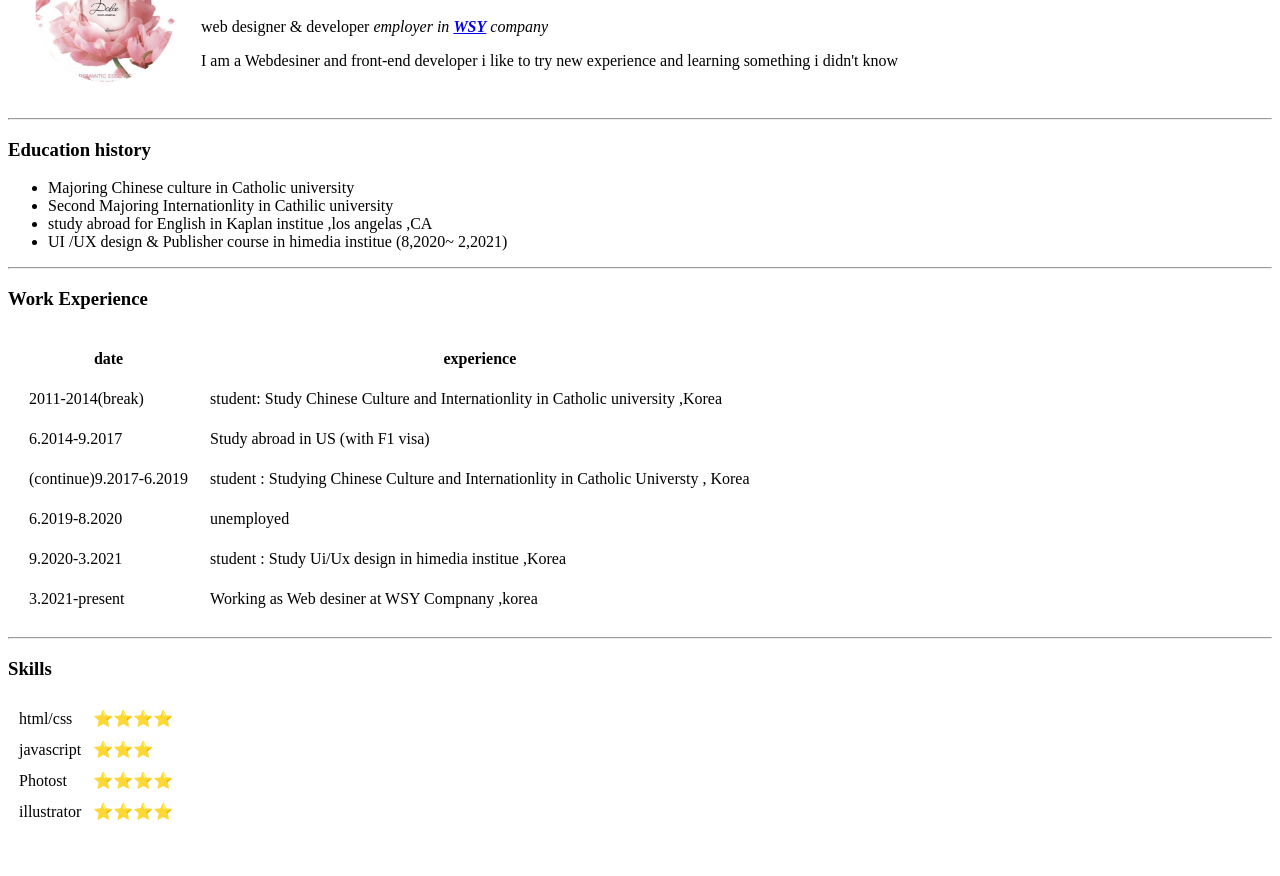
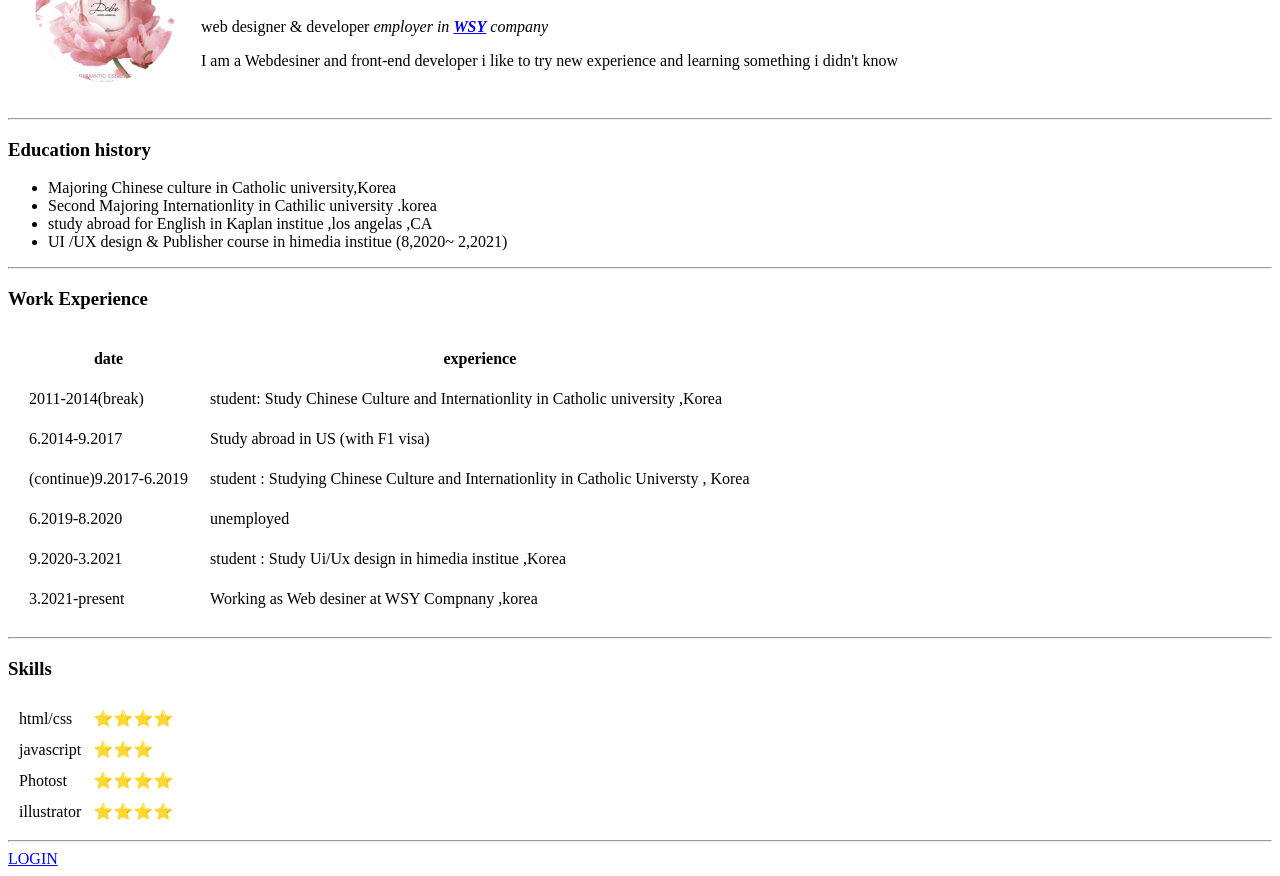
Before and after one commit to loun22/CV, a plain HTML site: page index.html in a window 1280 px wide. Shown: the part 94-970 px from the top of the page. Before the commit the page ends 934 px from the top, so only its background shows below. Drawn offline with Linux system fonts and the light colour scheme.

Commit message:
second CV

```diff
--- a/index.html
+++ b/index.html
@@ -19,8 +19,8 @@
    <hr size="2">
    <h3> Education history </h3>
   <ul>
-  <li> Majoring Chinese culture in Catholic university </li>
-  <li>Second Majoring Internationlity in Cathilic university</li>
+  <li> Majoring Chinese culture in Catholic university,Korea </li>
+  <li>Second Majoring Internationlity in Cathilic university .korea</li>
   <li>study abroad for English in Kaplan institue ,los angelas ,CA </li>
   <li>UI /UX design & Publisher course in himedia institue (8,2020~ 2,2021)</li>
   </ul>
@@ -87,5 +87,7 @@
   </tbody>
 
 </table>
+<hr size="2">
+<a href="info.html">LOGIN</a>
   </body>
 </html>
```
